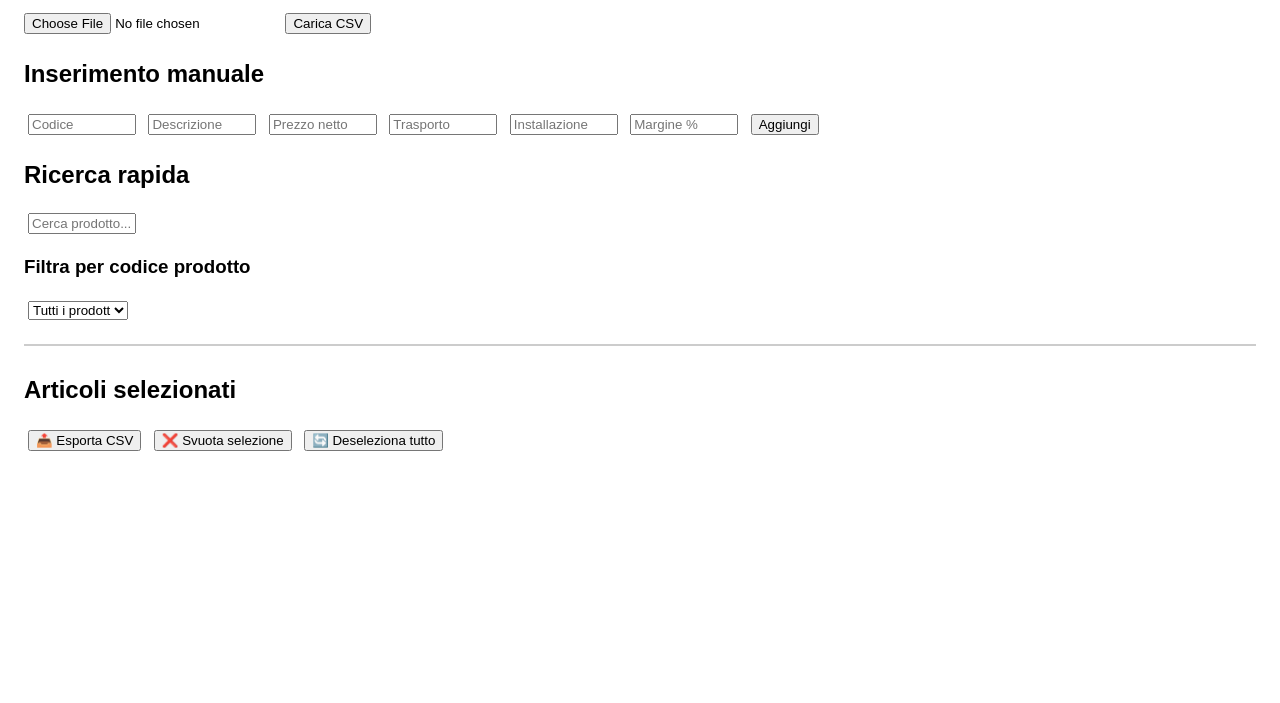
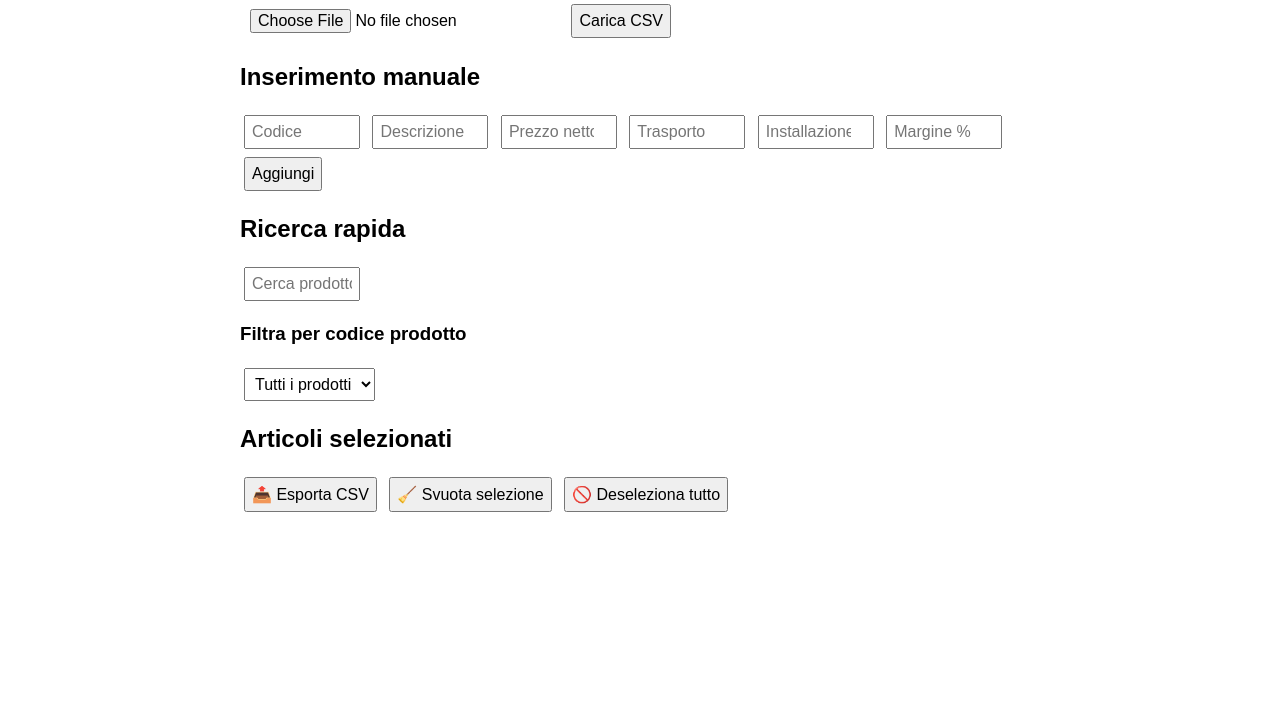
Before and after one commit to pezzaliapp/NETTIXpress, a plain HTML site: page index.html in a window 1280 px wide. Shown: the part 97-800 px from the top of the page. Drawn offline with Linux system fonts and the light colour scheme.

Commit message:
Update index.html

```diff
--- a/index.html
+++ b/index.html
@@ -1,61 +1,38 @@
 <!DOCTYPE html>
 <html lang="it">
 <head>
-  <meta charset="UTF-8">
-  <meta name="viewport" content="width=device-width, initial-scale=1.0">
+  <meta charset="UTF-8" />
+  <meta name="viewport" content="width=device-width, initial-scale=1.0" />
   <title>NETTIXpress</title>
-  <link rel="manifest" href="manifest.json">
-  <link rel="apple-touch-icon" href="icon/nettixpress-192.png">
-  <meta name="theme-color" content="#004080">
+  <link rel="manifest" href="manifest.json" />
+  <link rel="apple-touch-icon" href="icon/nettixpress-192.png" />
+  <meta name="theme-color" content="#004080" />
   <style>
-    body {
-      font-family: sans-serif;
-      padding: 1em;
-      background: #fff;
-    }
-    input[type='number'], input[type='text'], select {
-      width: 100px;
-      margin: 4px;
-    }
-    .card {
-      border: 1px solid #ccc;
-      border-radius: 8px;
-      padding: 10px;
-      margin: 10px 0;
-      background: #fdfdfd;
-      box-shadow: 0 2px 4px rgba(0, 0, 0, 0.1);
-    }
-    .card p {
-      margin: 4px 0;
-    }
-    #riepilogo {
-      border-top: 2px solid #ccc;
-      margin-top: 20px;
-      padding-top: 10px;
-    }
-    button {
-      margin: 6px 4px;
-    }
+    body { font-family: sans-serif; padding: 1em; max-width: 800px; margin: auto; }
+    input, select, button { margin: 4px; padding: 6px; font-size: 1em; }
+    .card { border: 1px solid #ccc; padding: 1em; margin: 1em 0; border-radius: 8px; }
+    input[type="number"], input[type="text"] { width: 100px; }
   </style>
 </head>
 <body>
   <h1>NETTIXpress</h1>
-  <input type="file" id="csvFile" accept=".csv">
+
+  <input type="file" id="csvFile" accept=".csv" />
   <button onclick="parseCSV()">Carica CSV</button>
 
   <h2>Inserimento manuale</h2>
   <form id="manualForm">
-    <input type="text" placeholder="Codice" id="codice">
-    <input type="text" placeholder="Descrizione" id="descrizione">
-    <input type="number" placeholder="Prezzo netto" id="netto">
-    <input type="number" placeholder="Trasporto" id="trasporto">
-    <input type="number" placeholder="Installazione" id="installazione">
-    <input type="number" placeholder="Margine %" id="margine">
+    <input type="text" id="codice" placeholder="Codice" />
+    <input type="text" id="descrizione" placeholder="Descrizione" />
+    <input type="number" id="netto" placeholder="Prezzo netto" />
+    <input type="number" id="trasporto" placeholder="Trasporto" />
+    <input type="number" id="installazione" placeholder="Installazione" />
+    <input type="number" id="margine" placeholder="Margine %" />
     <button type="submit">Aggiungi</button>
   </form>
 
   <h2>Ricerca rapida</h2>
-  <input type="text" id="searchInput" placeholder="Cerca prodotto...">
+  <input type="text" id="searchInput" placeholder="Cerca prodotto..." />
 
   <h3>Filtra per codice prodotto</h3>
   <select id="filtroCodice">
@@ -64,14 +41,13 @@
 
   <div id="listino"></div>
 
-  <div id="riepilogo">
-    <h2>Articoli selezionati</h2>
-    <ul id="listaSelezionati"></ul>
-    <p id="totaliSelezionati"></p>
-    <button onclick="esportaSelezionati()">📤 Esporta CSV</button>
-    <button onclick="svuotaSelezione()">❌ Svuota selezione</button>
-    <button onclick="deselezionaTutti()">🔄 Deseleziona tutto</button>
-  </div>
+  <h2>Articoli selezionati</h2>
+  <ul id="listaSelezionati"></ul>
+  <div id="totaliSelezionati"></div>
+
+  <button onclick="esportaSelezionati()">📤 Esporta CSV</button>
+  <button onclick="svuotaSelezione()">🧹 Svuota selezione</button>
+  <button onclick="deselezionaTutti()">🚫 Deseleziona tutto</button>
 
   <script src="app.js"></script>
   <script>
```
